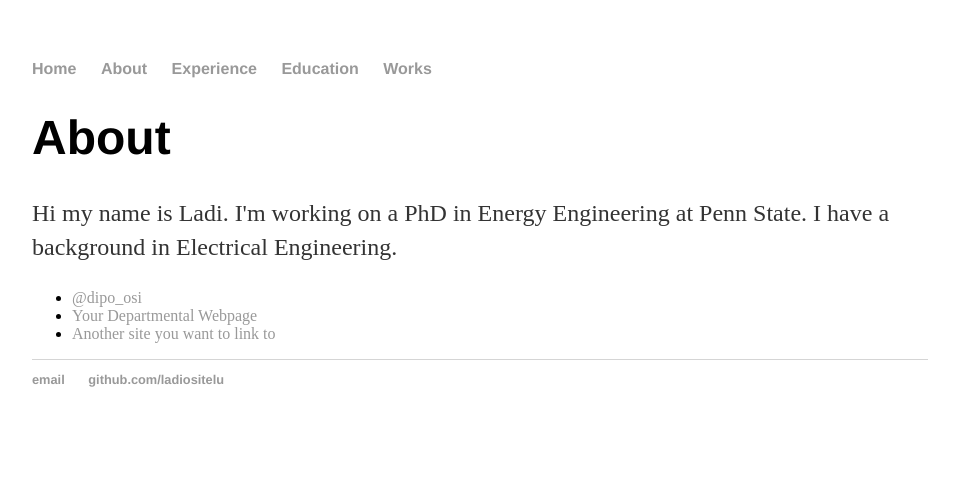
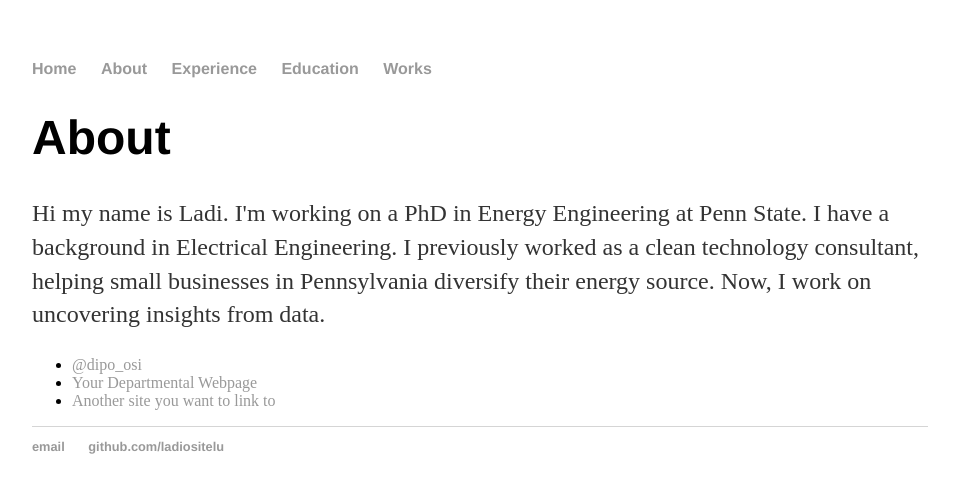
Before and after one commit to ladiositelu/ladiositelu.github.io, a Jekyll site: the page built from About/index.html, in a window 1280 px wide. Shown: the top 493 px of the page, without its empty margins (160-1119 px from the left). Built offline with Jekyll 4.4.1, drawn with Linux system fonts in a browser that asks for light colours.

Commit message:
Update index.html

```diff
--- a/About/index.html
+++ b/About/index.html
@@ -5,7 +5,7 @@ title: About Ladi
 
 		<div class="about">
 			<h1>About</h1>
-			<p>Hi my name is Ladi. I'm working on a PhD in Energy Engineering at Penn State. I have a background in Electrical Engineering. </p>
+			<p>Hi my name is Ladi. I'm working on a PhD in Energy Engineering at Penn State. I have a background in Electrical Engineering.  I previously worked as a clean technology consultant, helping small businesses in Pennsylvania diversify their energy source. Now, I work on uncovering insights from data.</p>
 
 
 			<ul class="contacts">
```
